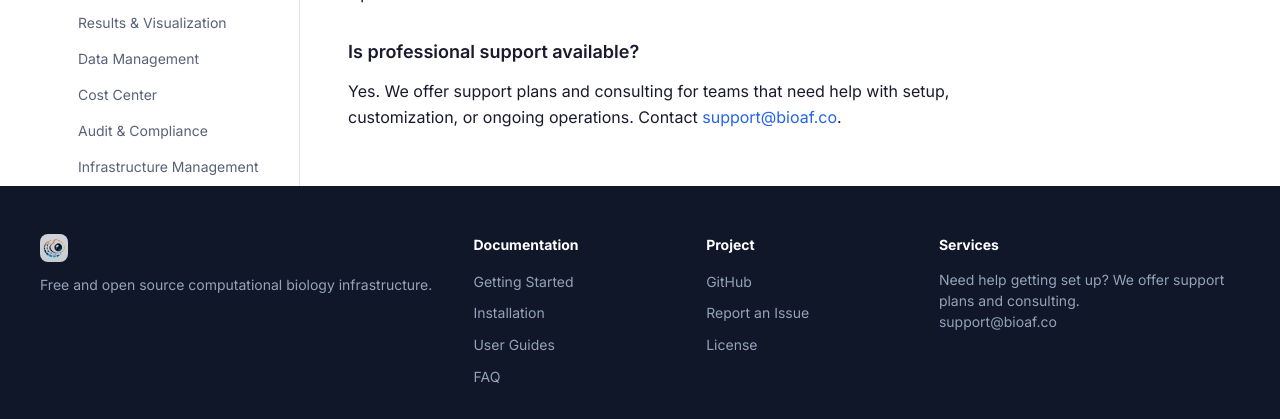
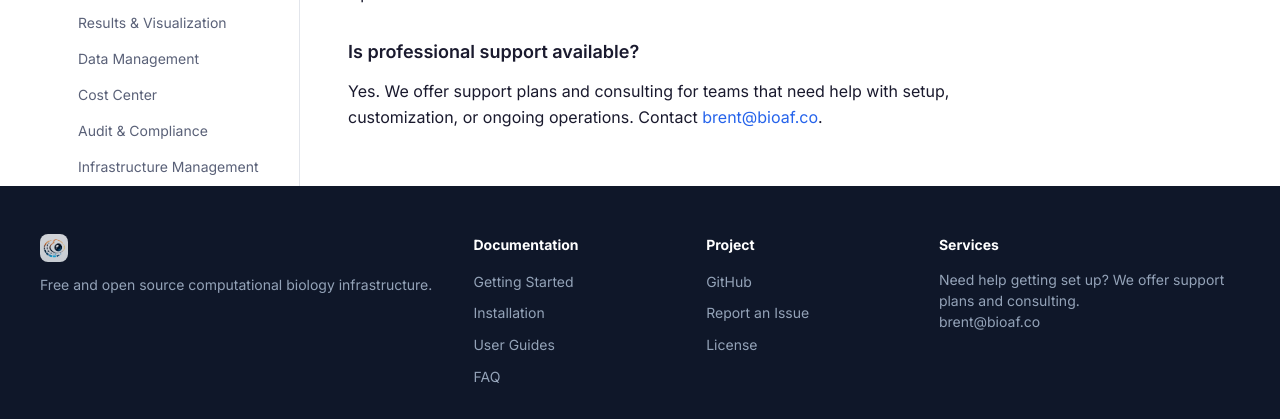
Before and after one commit to not-that-guy-again/bioaf-site, a Jekyll site: the page built from docs/faq/index.md, in a window 1280 px wide and 900 px high, scrolled down 2292 px. Shown: the part 403-822 px from the top of the window. Built offline with Jekyll 4.4.1, drawn with Linux system fonts in a browser that asks for light colours.

Commit message:
Update consulting contact to brent@bioaf.co

```diff
--- a/_includes/footer.html
+++ b/_includes/footer.html
@@ -24,7 +24,7 @@
     <div class="footer-col">
       <h4>Services</h4>
       <p class="footer-note">Need help getting set up? We offer support plans and consulting.</p>
-      <p class="footer-note"><a href="mailto:support@bioaf.co">support@bioaf.co</a></p>
+      <p class="footer-note"><a href="mailto:brent@bioaf.co">brent@bioaf.co</a></p>
     </div>
   </div>
   <div class="footer-bottom">
--- a/docs/faq/index.md
+++ b/docs/faq/index.md
@@ -80,4 +80,4 @@ Open an issue on [GitHub](https://github.com/not-that-guy-again/bioAF/issues).
 
 ### Is professional support available?
 
-Yes. We offer support plans and consulting for teams that need help with setup, customization, or ongoing operations. Contact [support@bioaf.co](mailto:support@bioaf.co).
+Yes. We offer support plans and consulting for teams that need help with setup, customization, or ongoing operations. Contact [brent@bioaf.co](mailto:brent@bioaf.co).
```
